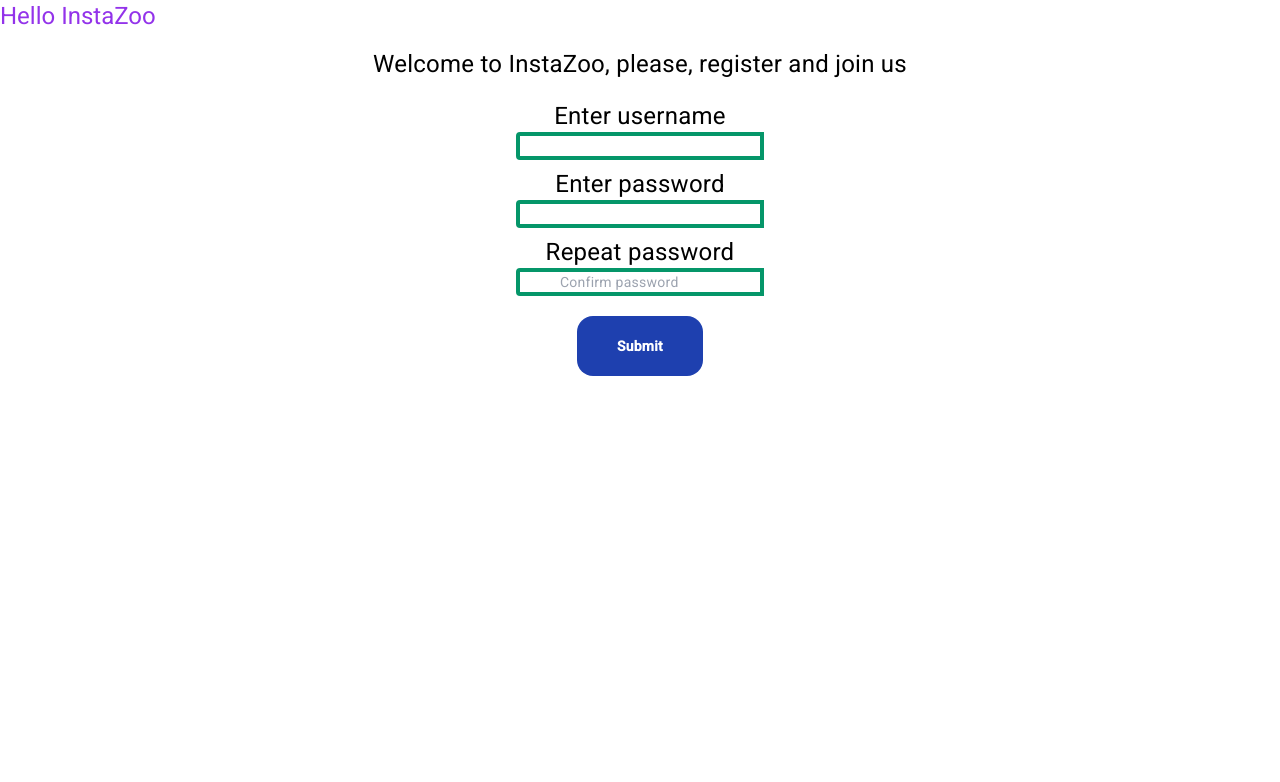
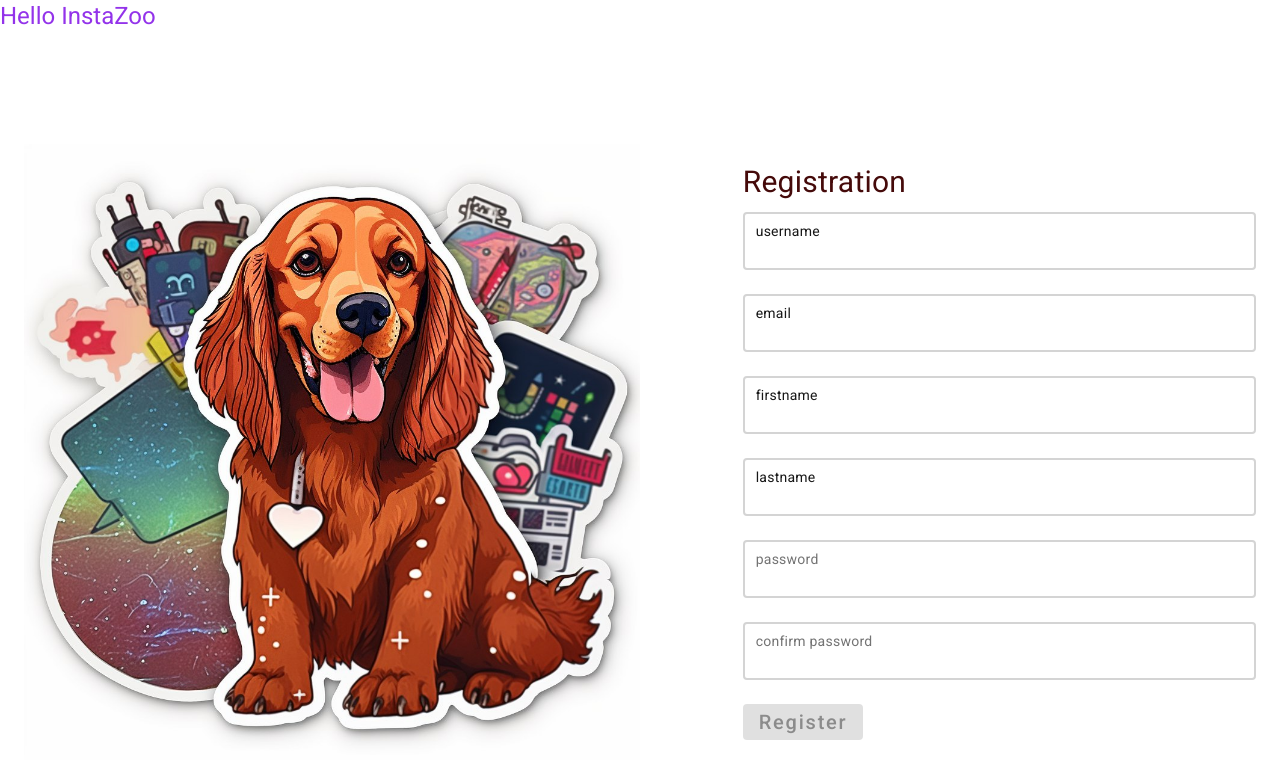
Before and after one commit to Veselovnd88/instazooFrontApp, an Angular app: page /register in a window 1280 px wide. Shown: the top 782 px of the page. Built offline with nearby package versions, Linux system fonts and the light colour scheme.

Commit message:
registration form

```diff
--- a/src/app/components/login/login.component.html
+++ b/src/app/components/login/login.component.html
@@ -15,7 +15,7 @@
         <div class="relative mb-6" data-te-input-wrapper-init>
           <input
             type="text"
-            class="peer m-0 block h-[58px] w-full rounded border border-solid border-neutral-300 bg-transparent bg-clip-padding px-3 py-4 text-base font-normal leading-tight text-neutral-700 transition duration-200 ease-linear placeholder:text-transparent focus:border-primary focus:pb-[0.625rem] focus:pt-[1.625rem] focus:text-neutral-700 focus:outline-none peer-focus:text-primary dark:border-neutral-600 dark:text-neutral-200 dark:focus:border-primary dark:peer-focus:text-primary [&:not(:placeholder-shown)]:pb-[0.625rem] [&:not(:placeholder-shown)]:pt-[1.625rem]"
+            class="peer m-0 block h-[58px] w-full rounded border-2 border-solid border-neutral-300 bg-transparent bg-clip-padding px-3 py-4 text-base font-normal leading-tight text-neutral-950 transition duration-200 ease-linear placeholder:text-transparent focus:border-primary focus:pb-[0.625rem] focus:pt-[1.625rem] focus:text-neutral-700 focus:outline-none peer-focus:text-primary  [&:not(:placeholder-shown)]:pb-[0.625rem] [&:not(:placeholder-shown)]:pt-[1.625rem]"
             id="usernameInput"
             placeholder="your username"
             formControlName="username"/>
@@ -28,7 +28,7 @@
         <div class="relative mb-6" data-te-input-wrapper-init>
           <input
             type="password"
-            class="peer m-0 block h-[58px] w-full rounded border border-solid border-neutral-300 bg-transparent bg-clip-padding px-3 py-4 text-base font-normal leading-tight text-neutral-950 transition duration-200 ease-linear placeholder:text-transparent focus:border-primary focus:pb-[0.625rem] focus:pt-[1.625rem] focus:text-neutral-950 focus:outline-none peer-focus:text-primary [&:not(:placeholder-shown)]:pb-[0.625rem] [&:not(:placeholder-shown)]:pt-[1.625rem]"
+            class="peer m-0 block h-[58px] w-full rounded border-2 border-solid border-neutral-300 bg-transparent bg-clip-padding px-3 py-4 text-base font-normal leading-tight text-neutral-950 transition duration-200 ease-linear placeholder:text-transparent focus:border-primary focus:pb-[0.625rem] focus:pt-[1.625rem] focus:text-neutral-700 focus:outline-none peer-focus:text-primary [&:not(:placeholder-shown)]:pb-[0.625rem] [&:not(:placeholder-shown)]:pt-[1.625rem]"
             id="passwordInput"
             placeholder="your password"
             formControlName="password"
@@ -41,13 +41,16 @@
         </div>
         <div class="text-center lg:text-left">
           <button
-            class="inline-block rounded bg-primary px-7 pb-2.5 pt-3 text-sm font-medium uppercase"
-            [disabled]="loginForm.invalid" (click)="submit()" mat-flat-button
-            color="primary">
+            class="inline-block rounded bg-emerald-800 px-7 pb-2.5 pt-3 text-xl font-medium"
+            mat-flat-button
+            color="primary"
+            [disabled]="loginForm.invalid" (click)="submit()">
             Login
           </button>
+          <a class="text-2xl  text-purple-900 px-10 py-5
+          text-decoration-line: underline" routerLink="/register">Register</a>
         </div>
-        <a class="text-2xl text-black " routerLink="/register"> Register</a>
+
       </form>
 
     </div>
--- a/src/app/components/register/register.component.html
+++ b/src/app/components/register/register.component.html
@@ -1,22 +1,112 @@
-<form [formGroup]="regForm" (ngSubmit)="submit()"
-      class="flex flex-col justify-center items-center">
-  <p class="text-2xl text-center">{{regTitle}}</p>
-  <label class="text-2xl pt-2">Enter username</label>
-  <input class="border-4 border-emerald-600 rounded-s px-10"
+<div class="container h-full px-6 py-24">
+  <div
+    class="flex h-full flex-wrap items-center justify-center lg:justify-between">
+    <div
+      class="shrink-1 mb-12 grow-0 basis-auto md:mb-0 md:w-9/12 md:shrink-0 lg:w-6/12 xl:w-6/12">
+      <img
+        src="assets/login-page-img.jpg"
+        class="w-full"
+        alt="Dog image"/>
+    </div>
+
+    <div class="mb-12 md:mb-0 md:w-8/12 lg:w-5/12 xl:w-5/12">
+      <form [formGroup]="registerForm">
+        <p class="text-3xl text-red-950 bg-center">Registration</p>
+        <div class="relative mb-6" data-te-input-wrapper-init>
+          <input
             type="text"
+            class="peer m-0 block h-[58px] w-full rounded border-2 border-solid border-neutral-300 bg-transparent bg-clip-padding px-3 py-4 text-base font-normal leading-tight text-neutral-950 transition duration-200 ease-linear placeholder:text-transparent focus:border-primary focus:pb-[0.625rem] focus:pt-[1.625rem] focus:text-neutral-700 focus:outline-none peer-focus:text-primary  [&:not(:placeholder-shown)]:pb-[0.625rem] [&:not(:placeholder-shown)]:pt-[1.625rem]"
+            id="usernameInput"
+            placeholder="your username"
+            formControlName="username"/>
+          <label
+            for="usernameInput"
+            class="pointer-events-none absolute left-0 top-0 origin-[0_0] border border-solid border-transparent px-3 py-2 text-neutral-900 transition-[opacity,_transform] duration-200 ease-linear peer-focus:-translate-y-2 peer-focus:translate-x-[0.15rem] peer-focus:scale-[0.85] peer-focus:text-primary peer-[:not(:placeholder-shown)]:-translate-y-2 peer-[:not(:placeholder-shown)]:translate-x-[0.15rem] peer-[:not(:placeholder-shown)]:scale-[0.85] motion-reduce:transition-none"
+          >username</label
           >
-  <label class="text-2xl pt-2">Enter password</label>
-  <input class="border-4 border-emerald-600 rounded-s px-10"
+        </div>
+        <!--email-->
+        <div class="relative mb-6" data-te-input-wrapper-init>
+          <input
+            type="email"
+            class="peer m-0 block h-[58px] w-full rounded border-2 border-solid border-neutral-300 bg-transparent bg-clip-padding px-3 py-4 text-base font-normal leading-tight text-neutral-950 transition duration-200 ease-linear placeholder:text-transparent focus:border-primary focus:pb-[0.625rem] focus:pt-[1.625rem] focus:text-neutral-700 focus:outline-none peer-focus:text-primary  [&:not(:placeholder-shown)]:pb-[0.625rem] [&:not(:placeholder-shown)]:pt-[1.625rem]"
+            id="emailInput"
+            placeholder="your email"
+            formControlName="email"/>
+          <label
+            for="emailInput"
+            class="pointer-events-none absolute left-0 top-0 origin-[0_0] border border-solid border-transparent px-3 py-2 text-neutral-900 transition-[opacity,_transform] duration-200 ease-linear peer-focus:-translate-y-2 peer-focus:translate-x-[0.15rem] peer-focus:scale-[0.85] peer-focus:text-primary peer-[:not(:placeholder-shown)]:-translate-y-2 peer-[:not(:placeholder-shown)]:translate-x-[0.15rem] peer-[:not(:placeholder-shown)]:scale-[0.85] motion-reduce:transition-none"
+          >email</label
+          >
+        </div>
+        <!--firstname-->
+        <div class="relative mb-6" data-te-input-wrapper-init>
+          <input
             type="text"
+            class="peer m-0 block h-[58px] w-full rounded border-2 border-solid border-neutral-300 bg-transparent bg-clip-padding px-3 py-4 text-base font-normal leading-tight text-neutral-950 transition duration-200 ease-linear placeholder:text-transparent focus:border-primary focus:pb-[0.625rem] focus:pt-[1.625rem] focus:text-neutral-700 focus:outline-none peer-focus:text-primary  [&:not(:placeholder-shown)]:pb-[0.625rem] [&:not(:placeholder-shown)]:pt-[1.625rem]"
+            id="firstNameInput"
+            placeholder="your firstname"
+            formControlName="firstname"/>
+          <label
+            for="firstNameInput"
+            class="pointer-events-none absolute left-0 top-0 origin-[0_0] border border-solid border-transparent px-3 py-2 text-neutral-900 transition-[opacity,_transform] duration-200 ease-linear peer-focus:-translate-y-2 peer-focus:translate-x-[0.15rem] peer-focus:scale-[0.85] peer-focus:text-primary peer-[:not(:placeholder-shown)]:-translate-y-2 peer-[:not(:placeholder-shown)]:translate-x-[0.15rem] peer-[:not(:placeholder-shown)]:scale-[0.85] motion-reduce:transition-none"
+          >firstname</label
           >
-  <label class="text-2xl pt-2">Repeat password</label>
-  <input class="border-4 border-emerald-600 rounded-s px-10 mb-5"
+        </div>
+        <!--lastname-->
+        <div class="relative mb-6" data-te-input-wrapper-init>
+          <input
             type="text"
-         placeholder="Confirm password"
+            class="peer m-0 block h-[58px] w-full rounded border-2 border-solid border-neutral-300 bg-transparent bg-clip-padding px-3 py-4 text-base font-normal leading-tight text-neutral-950 transition duration-200 ease-linear placeholder:text-transparent focus:border-primary focus:pb-[0.625rem] focus:pt-[1.625rem] focus:text-neutral-700 focus:outline-none peer-focus:text-primary  [&:not(:placeholder-shown)]:pb-[0.625rem] [&:not(:placeholder-shown)]:pt-[1.625rem]"
+            id="lastnameInput"
+            placeholder="your lastname"
+            formControlName="lastname"/>
+          <label
+            for="lastnameInput"
+            class="pointer-events-none absolute left-0 top-0 origin-[0_0] border border-solid border-transparent px-3 py-2 text-neutral-900 transition-[opacity,_transform] duration-200 ease-linear peer-focus:-translate-y-2 peer-focus:translate-x-[0.15rem] peer-focus:scale-[0.85] peer-focus:text-primary peer-[:not(:placeholder-shown)]:-translate-y-2 peer-[:not(:placeholder-shown)]:translate-x-[0.15rem] peer-[:not(:placeholder-shown)]:scale-[0.85] motion-reduce:transition-none"
+          >lastname</label
+          >
+        </div>
+        <div class="relative mb-6" data-te-input-wrapper-init>
+          <input
+            type="password"
+            class="peer m-0 block h-[58px] w-full rounded border-2 border-solid border-neutral-300 bg-transparent bg-clip-padding px-3 py-4 text-base font-normal leading-tight text-neutral-950 transition duration-200 ease-linear placeholder:text-transparent focus:border-primary focus:pb-[0.625rem] focus:pt-[1.625rem] focus:text-neutral-700 focus:outline-none peer-focus:text-primary [&:not(:placeholder-shown)]:pb-[0.625rem] [&:not(:placeholder-shown)]:pt-[1.625rem]"
+            id="passwordInput"
+            placeholder="your password"
+            formControlName="password"
+          />
+          <label
+            for="passwordInput"
+            class="pointer-events-none absolute left-0 top-0 origin-[0_0] border border-solid border-transparent px-3 py-2 text-neutral-500 transition-[opacity,_transform] duration-200 ease-linear peer-focus:-translate-y-2 peer-focus:translate-x-[0.15rem] peer-focus:scale-[0.85] peer-focus:text-primary peer-[:not(:placeholder-shown)]:-translate-y-2 peer-[:not(:placeholder-shown)]:translate-x-[0.15rem] peer-[:not(:placeholder-shown)]:scale-[0.85] motion-reduce:transition-none"
+          >password</label
+          >
+        </div>
+        <div class="relative mb-6" data-te-input-wrapper-init>
+          <input
+            type="password"
+            class="peer m-0 block h-[58px] w-full rounded border-2 border-solid border-neutral-300 bg-transparent bg-clip-padding px-3 py-4 text-base font-normal leading-tight text-neutral-950 transition duration-200 ease-linear placeholder:text-transparent focus:border-primary focus:pb-[0.625rem] focus:pt-[1.625rem] focus:text-neutral-700 focus:outline-none peer-focus:text-primary [&:not(:placeholder-shown)]:pb-[0.625rem] [&:not(:placeholder-shown)]:pt-[1.625rem]"
+            id="confirmPassword"
+            placeholder="confirm password"
             formControlName="confirmPassword"
+          />
+          <label
+            for="confirmPassword"
+            class="pointer-events-none absolute left-0 top-0 origin-[0_0] border border-solid border-transparent px-3 py-2 text-neutral-500 transition-[opacity,_transform] duration-200 ease-linear peer-focus:-translate-y-2 peer-focus:translate-x-[0.15rem] peer-focus:scale-[0.85] peer-focus:text-primary peer-[:not(:placeholder-shown)]:-translate-y-2 peer-[:not(:placeholder-shown)]:translate-x-[0.15rem] peer-[:not(:placeholder-shown)]:scale-[0.85] motion-reduce:transition-none"
+          >confirm password</label
           >
-  <button class="bg-blue-800 hover:bg-blue-900 text-white font-bold rounded-2xl px-10 py-5"
-  >Submit
+        </div>
+        <div class="text-center lg:text-left">
+          <button
+            class="inline-block rounded bg-emerald-800 px-7 pb-2.5 pt-3 text-xl font-medium"
+            mat-flat-button
+            color="primary"
+            [disabled]="registerForm.invalid" (click)="submit()">
+            Register
           </button>
+        </div>
 
       </form>
+
+    </div>
+  </div>
+</div>
--- a/src/app/components/register/register.component.ts
+++ b/src/app/components/register/register.component.ts
@@ -1,5 +1,9 @@
 import {Component, OnInit} from '@angular/core';
-import {FormControl, FormGroup, Validators} from "@angular/forms";
+import {FormBuilder, FormGroup, Validators} from "@angular/forms";
+import {AuthService} from "../../service/auth.service";
+import {TokenStorageService} from "../../service/token-storage.service";
+import {NotificationService} from "../../service/notification.service";
+import {Router} from "@angular/router";
 
 @Component({
   selector: 'app-register',
@@ -7,27 +11,55 @@ import {FormControl, FormGroup, Validators} from "@angular/forms";
 })
 export class RegisterComponent implements OnInit {
 
-  public regForm: FormGroup;
+  public registerForm: FormGroup;
 
-  public regTitle = "Welcome to InstaZoo, please, register and join us";
+  constructor(private authService: AuthService,
+              private tokenService: TokenStorageService,
+              private notificationService: NotificationService,
+              private router: Router,
+              private formBuilder: FormBuilder) {
+    if (tokenService.getUser()) {
+      this.router.navigate(['main'])
+    }
+  }
 
   ngOnInit(): void {
-    this.regForm = this.createFormAuth();
+    this.registerForm = this.createRegisterForm();
   }
 
-  createFormAuth(): FormGroup {
-    return new FormGroup({
-      username: new FormControl<string>('',
-        [Validators.required]),
-      password: new FormControl<string>('',
-        [Validators.required]),
-      confirmPassword: new FormControl<string>('',
-        [Validators.required])
+  createRegisterForm(): FormGroup {
+    return this.formBuilder.group({
+      username: ['', Validators.compose([Validators.required])],
+      email: ['', Validators.compose([Validators.required, Validators.email])],
+      firstname: ['', Validators.compose([Validators.required])],
+      lastname: ['', Validators.compose([Validators.required])],
+      password: ['', Validators.compose([Validators.required])],
+      confirmPassword: ['', Validators.compose([Validators.required])]
     })
   }
 
   public submit(): void {
-    console.log("Submit pressed")
+    this.authService.register({
+      username: this.registerForm.value.username,
+      email: this.registerForm.value.email,
+      firstname: this.registerForm.value.firstname,
+      lastname: this.registerForm.value.lastname,
+      password: this.registerForm.value.password,
+      confirmPassword: this.registerForm.value.confirmPassword
+    }).subscribe({
+      next: (data) => {
+        console.log(data);
+        this.tokenService.saveToken(data.token);
+        this.tokenService.saveUser(data);
+        this.notificationService.showSnackBar("Successfully registered in");
+        this.router.navigate(['/']);
+        window.location.reload();
+      },
+      error: (error) => {
+        console.log(error);
+        this.notificationService.showSnackBar(error.message());
+
+      }
+    });
   }
-
 }
--- a/src/app/service/auth.service.ts
+++ b/src/app/service/auth.service.ts
@@ -20,7 +20,9 @@ export class AuthService {
     })
   }
 
-  public register(user: User): Observable<any> {
+  public register(user: {
+    password: any; confirmPassword: any; username: any; email: any; firstname: any; lastname: any
+  }): Observable<any> {
     return this.http.post(AUTH_API + '/signup', {
       email: user.email,
       username: user.username,
```
Lines whose indentation alone changed are shown as unchanged.
